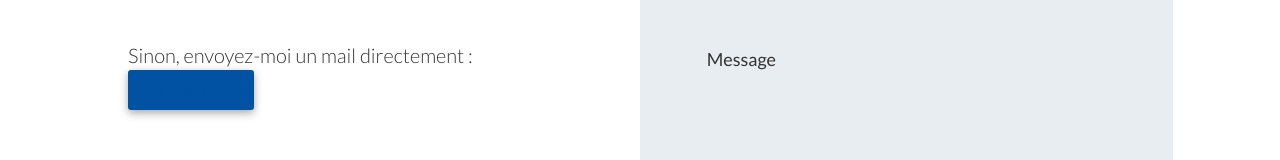
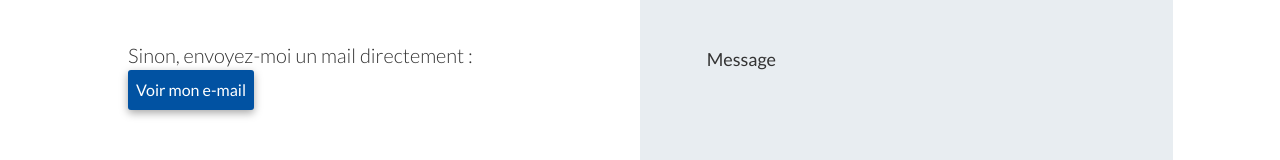
Before and after one commit to NicolasD09/portfolio, a Nuxt app: page /contact in a window 1280 px wide. Shown: the part 326-486 px from the top of the page. Built offline with nearby package versions, Linux system fonts and the light colour scheme; what v-hotkey would draw is missing.

Commit message:
fix button span color

```diff
--- a/components/Button/Button.css
+++ b/components/Button/Button.css
@@ -13,8 +13,8 @@ button.primary span {
 }
 
 button.primary:hover,
-button.secondary:hover{
-  transform: translateY(-1px)
+button.secondary:hover {
+  transform: translateY(-1px);
 }
 
 button.primary:hover {
--- a/components/Contact/ContactForm.vue
+++ b/components/Contact/ContactForm.vue
@@ -13,7 +13,9 @@
       <div class="mt-16">
         <p class="text-xl">Sinon, envoyez-moi un mail directement :</p>
         <Button type="primary">
-          Voir mon e-mail
+          <span>
+            Voir mon e-mail
+          </span>
         </Button>
       </div>
     </div>
@@ -59,7 +61,7 @@ export default {};
 
 <style scoped>
 form {
-  border-top: 8px solid var(--links-color);
+  border-top: 8px solid var(--light-blue);
   background-color: var(--form-bg);
 }
 
```
